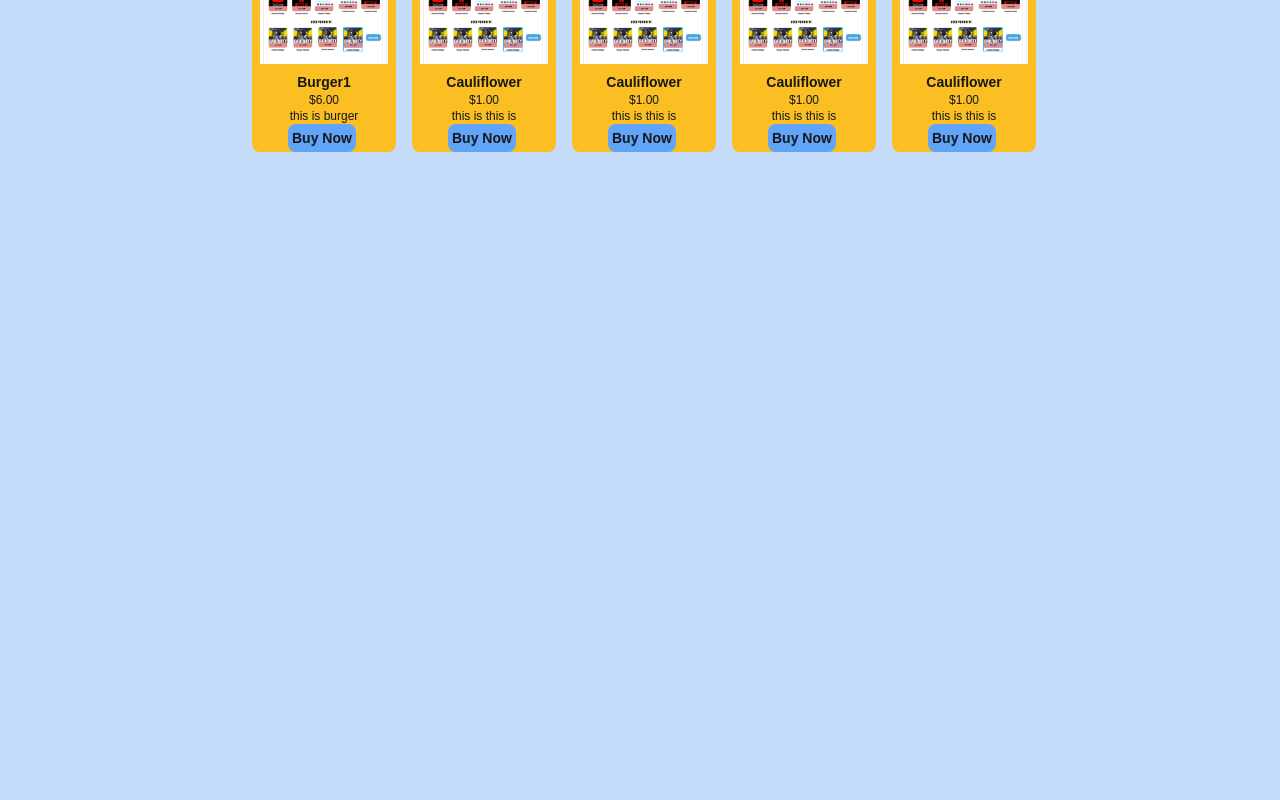
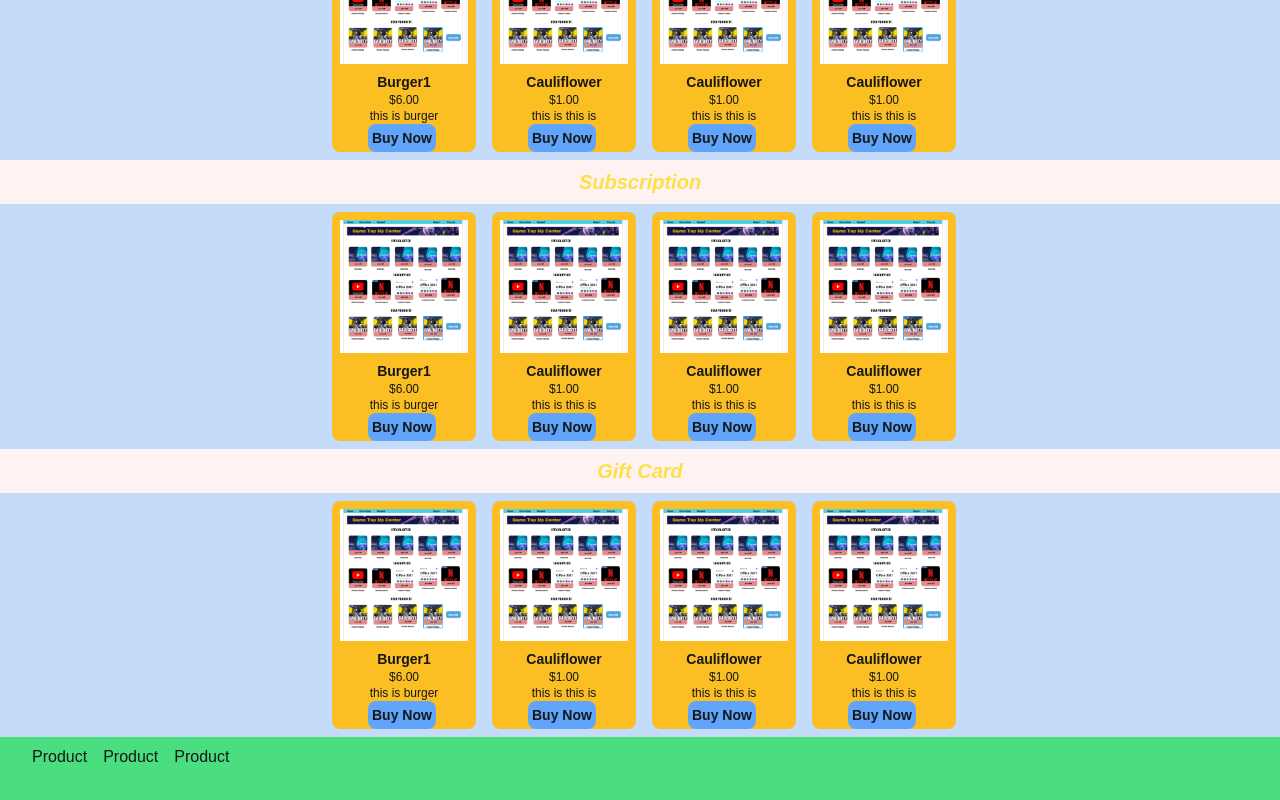
Before and after one commit to ramnarayansah123/digitalservice, a Next.js app: page / in a window 1280 px wide. Shown: the part 196-996 px from the top of the page. Before the commit the page ends 800 px from the top, so only its background shows below. Built offline with nearby package versions, Linux system fonts and the light colour scheme.

Commit message:
this is new

```diff
--- a/app/page.tsx
+++ b/app/page.tsx
@@ -11,15 +11,49 @@ export default function page(){
   <div className="learn">home</div>
 
 </header>
-<h1 className="learn text-center p-3">Product</h1>
 
-<main className="flex justify-center flex-wrap ml-2 gap-4   ">
+
+<main >
+<h1 className="learn text-center p-2 mb-2 bg-red-50">Product</h1>
+
+  <div className="flex justify-center flex-wrap ml-2 gap-4   ">
+
 <ProductCard name="Burger1" about="this is burger" price="$6.00"/>
 <ProductCard name="Cauliflower" about="this is this is " price="$1.00"/>
 <ProductCard name="Cauliflower" about="this is this is " price="$1.00"/>
 <ProductCard name="Cauliflower" about="this is this is " price="$1.00"/>
+  </div>
+
+  <h1 className="learn text-center p-2 bg-red-50 mt-2 mb-2" >Subscription</h1>
+  <div className="flex justify-center flex-wrap ml-2 gap-4   ">
+
+<ProductCard name="Burger1" about="this is burger" price="$6.00"/>
 <ProductCard name="Cauliflower" about="this is this is " price="$1.00"/>
+<ProductCard name="Cauliflower" about="this is this is " price="$1.00"/>
+<ProductCard name="Cauliflower" about="this is this is " price="$1.00"/>
+  </div>
+
+  <h1 className="learn text-center p-2 bg-red-50 mt-2 mb-2" >Gift Card</h1>
+  <div className="flex justify-center flex-wrap ml-2 gap-4   ">
+
+<ProductCard name="Burger1" about="this is burger" price="$6.00"/>
+<ProductCard name="Cauliflower" about="this is this is " price="$1.00"/>
+<ProductCard name="Cauliflower" about="this is this is " price="$1.00"/>
+<ProductCard name="Cauliflower" about="this is this is " price="$1.00"/>
+  </div>
+
 </main>
+<footer>
+  <div className="bg-green-400  pb-20">
+    <div className="flex gap-4 ml-8 mt-2">
+    <a className="mt-2">Product</a>
+    <a className="mt-2">Product</a>
+    <a className="mt-2 ">Product</a>
+
+    </div>
+
+  </div>
+</footer>
 
   </div>)
 }
```
